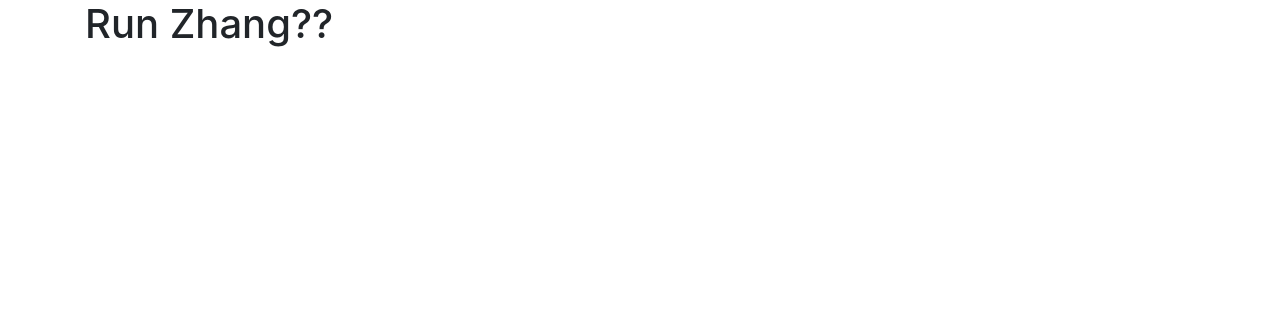
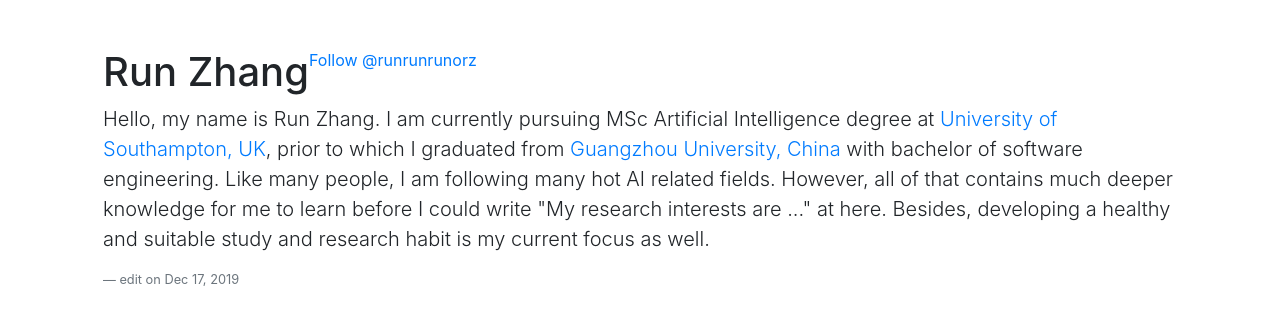
Before and after one commit to runzhangDL/runzhang.github.io, a plain HTML site: page index.html in a window 1280 px wide. Drawn offline with nearby package versions, Linux system fonts and the light colour scheme.

Commit message:
Add files via upload

```diff
--- a/index.html
+++ b/index.html
@@ -4,8 +4,20 @@
     <head>
         <title>Welcome to Run's site</title>
         <link rel="stylesheet" href="https://stackpath.bootstrapcdn.com/bootstrap/4.4.1/css/bootstrap.min.css" integrity="sha384-Vkoo8x4CGsO3+Hhxv8T/Q5PaXtkKtu6ug5TOeNV6gBiFeWPGFN9MuhOf23Q9Ifjh" crossorigin="anonymous">
+        <meta name="viewport" content="width=device-width, initial-scale=1">
     </head>
-    <body class="container">
-        <h1>Run Zhang??</h1>
+    <body class="container p-sm-5">
+        <div class="row">
+            <h1>
+                Run Zhang
+            </h1>
+            <a href="https://twitter.com/runrunrunorz?ref_src=twsrc%5Etfw" class="twitter-follow-button" data-show-count="false">Follow @runrunrunorz</a><script async src="https://platform.twitter.com/widgets.js" charset="utf-8"></script>        </div>
+
+        </div>
+        <div class="row">
+            <p class="lead">
+                Hello, my name is Run Zhang. I am currently pursuing MSc Artificial Intelligence degree at <a href="https://www.southampton.ac.uk" target="_blank">University of Southampton, UK</a>, prior to which I graduated from <a href="http://english.gzhu.edu.cn/" target="_blank">Guangzhou University, China</a> with bachelor of software engineering. Like many people, I am following many hot AI related fields. However, all of that contains much deeper knowledge for me to learn before I could write "My research interests are ..." at here. Besides, developing a healthy and suitable study and research habit is my current focus as well.
+            </p>
+            <footer class="blockquote-footer">edit on Dec 17, 2019</footer>
     </body>
 </html>
```
